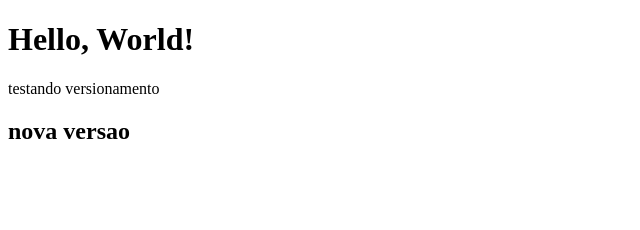
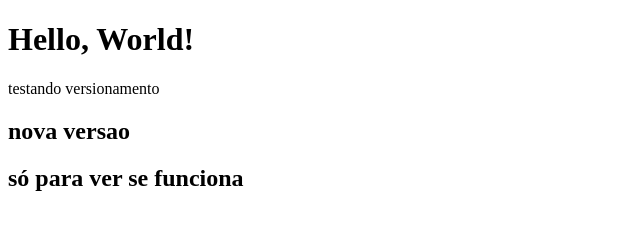
Before and after one commit to miguelsantoscode/teste-versionamento, a plain HTML site: page index.html in a window 1280 px wide. Shown: the whole page, without its empty margins (0-640 px from the left). Drawn offline with Linux system fonts and the light colour scheme.

Commit message:
add mais um comite

```diff
--- a/index.html
+++ b/index.html
@@ -9,5 +9,9 @@
     <h1>Hello, World!</h1>
     <p>testando versionamento</p>
    <h2>nova versao</h2>
+
+
+
+    <h2>só para ver se funciona </h2>
 </body>
 </html>
```
